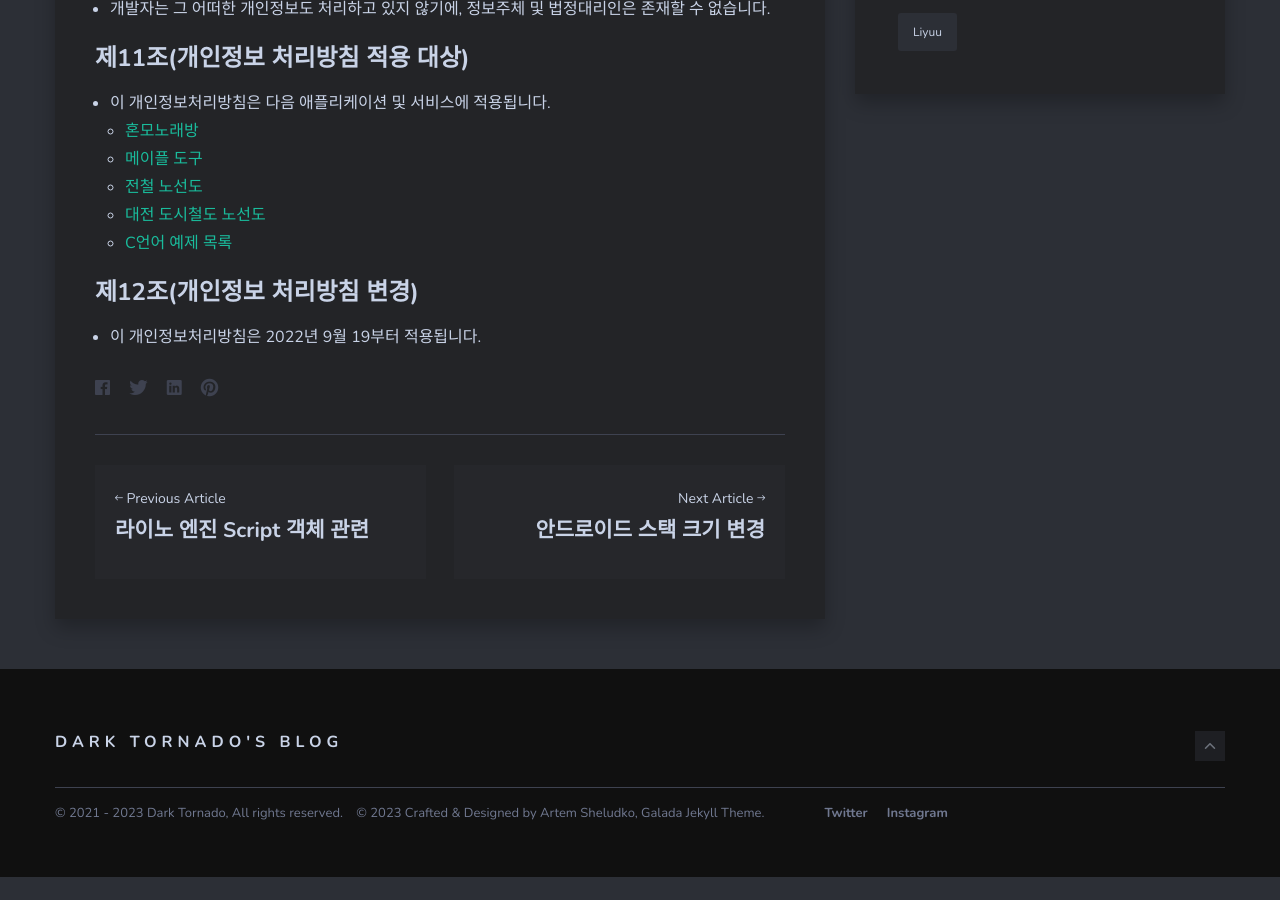
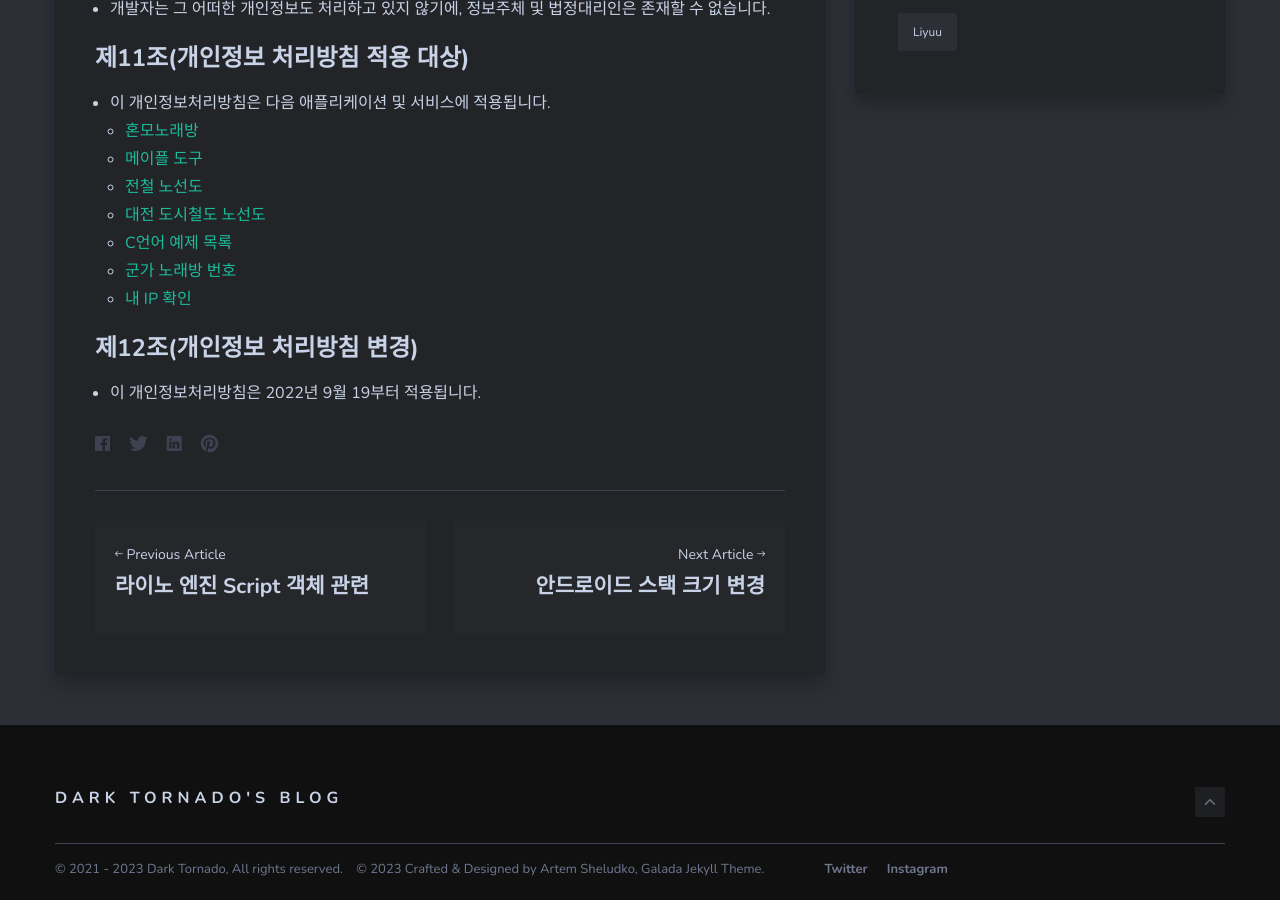
Before and after one commit to DarkTornado/blog, a Jekyll site: the page built from _posts/2022-09-19-android-privacy-policy.md, in a window 1280 px wide and 900 px high, scrolled down 1699 px. Built offline with Jekyll 4.4.1, drawn with Linux system fonts in a browser that asks for light colours; nearby versions of some CDN libraries; before the commit the page ends 2576 px from its top, so only the background shows below that.

Commit message:
Update 2022-09-19-android-privacy-policy.md

```diff
--- a/_posts/2022-09-19-android-privacy-policy.md
+++ b/_posts/2022-09-19-android-privacy-policy.md
@@ -46,6 +46,8 @@
   - [전철 노선도](https://play.google.com/store/apps/details?id=com.darktornado.metromap)
   - [대전 도시철도 노선도](https://play.google.com/store/apps/details?id=com.darktornado.daejeonmetro)
   - [C언어 예제 목록](https://play.google.com/store/apps/details?id=com.darktornado.cexamples)
+  - [군가 노래방 번호](https://play.google.com/store/apps/details?id=com.darktornado.militarysong)
+  - [내 IP 확인](https://play.google.com/store/apps/details?id=com.darktornado.showmyip)
 
 ### 제12조(개인정보 처리방침 변경)
 - 이 개인정보처리방침은 2022년 9월 19부터 적용됩니다.
```
